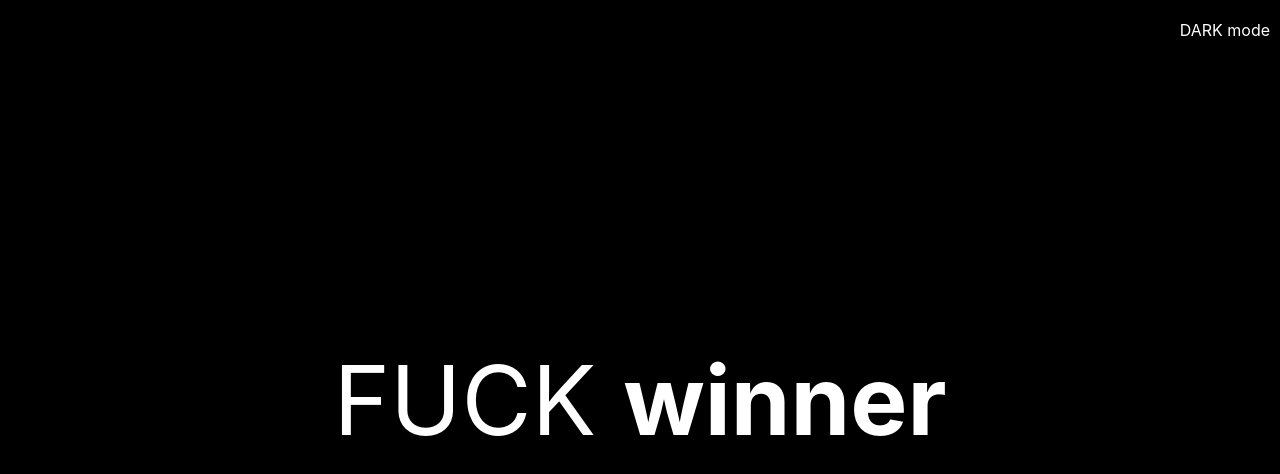
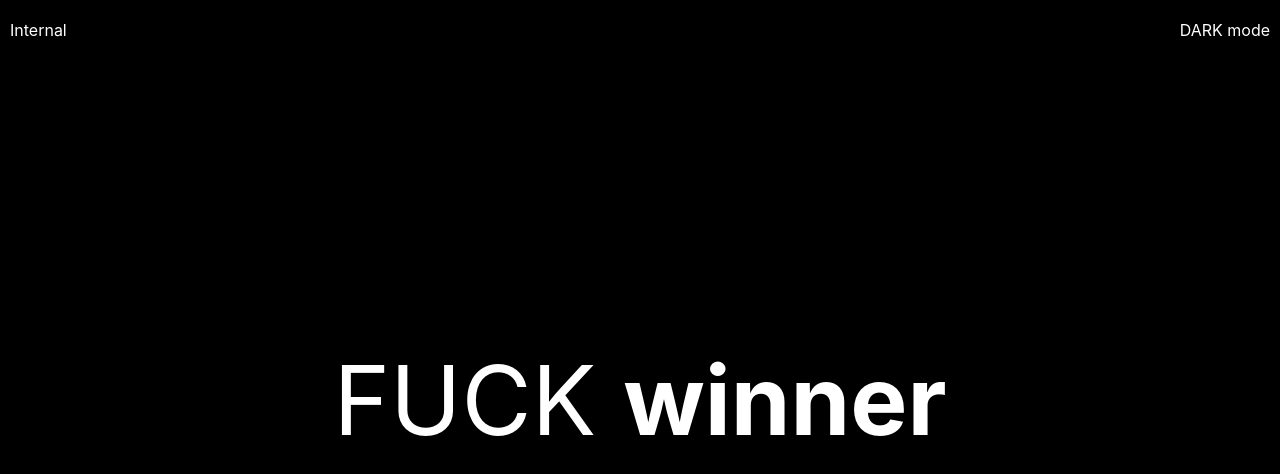
Before and after one commit to jhderojasUVa/randomfuckwork, a React (Create React App) app: page / in a window 1280 px wide. Shown: the top 474 px of the page. Built offline with nearby package versions, Linux system fonts and the light colour scheme.

Commit message:
Wikipedia activated
WIkipedia mode activated

```diff
--- a/src/App.css
+++ b/src/App.css
@@ -2,21 +2,32 @@
   text-align: center;
 }
 
-.App-mode {
+.App-mode, .App-where {
   position: absolute;
   top: 0;
-  right: 0;
   padding: 10px;
   margin: 10px auto;
 }
 
-.App-mode .dark {
+.App-mode {
+  right: 0;
+}
+
+.App-where {
+  left: 0;
+}
+
+.App-mode:hover, .App-where:hover {
+  background-color: darkorange;
+}
+
+.App-mode .dark, .App-where .dark {
   color: white;
   margin: 0;
   padding: 0;
 }
 
-.App-mode .light {
+.App-mode .light, .App-where .light {
   color: black;
   margin: 0;
   padding: 0;
--- a/src/App.js
+++ b/src/App.js
@@ -5,16 +5,44 @@ import './App.css';
 function App() {
   const [data, setData] = useState([]);
   const [color, setColor] = useState('dark');
+  const [wikipedia, setWikipedia] = useState(false);
+  const [itscalled, setItscalled] = useState(true);
+
+  const [loading, setLoading] = useState(true);
 
   function pageReload() {
-    window.location.reload();
+    setLoading(true);
+    setItscalled(false);
+    reDo();
+  }
+
+  function changeFrom() {
+    if (wikipedia === true) {
+      setWikipedia(false);
+      setItscalled(false);
+      setLoading(true);
+    } else {
+      setWikipedia(true);
+      setItscalled(false);
+      setLoading(true);
+    }
   }
 
   function changeMode() {
-    if (color == 'dark') {
+    if (color === 'dark') {
       setColor('light');
     } else {
       setColor('dark');
+    }
+  }
+
+  function reDo() {
+    if (wikipedia === true && itscalled === false) {
+      fechWikiPediaData();
+      setItscalled(true);
+    } else if (wikipedia === false && itscalled === false) {
+      fetchData();
+      setItscalled(true);
     }
   }
 
@@ -24,20 +52,41 @@ function App() {
 
       setData(dataFetched.data);
     }
-
     fetchData();
+    setItscalled(true);
   }, []);
 
-  let randomData = 'yourself';
+  const fechWikiPediaData = async () => {
+    const dataFetched = await axios.get('https://en.wikipedia.org/api/rest_v1/page/random/summary');
+
+    const stringTitle = {string: dataFetched.data.title};
+
+    setData([stringTitle]);
+    setLoading(false);
+  }
+
+  const fetchData = async () => {
+    const dataFetched = await axios.get('storage/arraystorage.json');
+
+    setData(dataFetched.data);
+    setLoading(false);
+  }
+
+  let randomData;
+
   if (data.length > 0) {
     randomData = data[Math.floor(Math.random() * data.length)].string;
   }
 
   let appClass = 'App-header ' + color;
+  console.log(loading,wikipedia)
   return (
     <div className="App">
-      <div className="App-mode" onClick={changeMode}>
-        <p className={color}>{color.toUpperCase()} mode</p>
+      <div className="App-where">
+        <p className={color} onClick={changeFrom}>{wikipedia ? 'Wikipedia' : 'Internal'}</p>
+      </div>
+      <div className="App-mode">
+        <p className={color} onClick={changeMode}>{color.toUpperCase()} mode</p>
       </div>
       <header className={appClass}>
         <p onClick={pageReload}>
```
Also changed, not shown: 1 other file (tests, documents, lock files or other folders).
